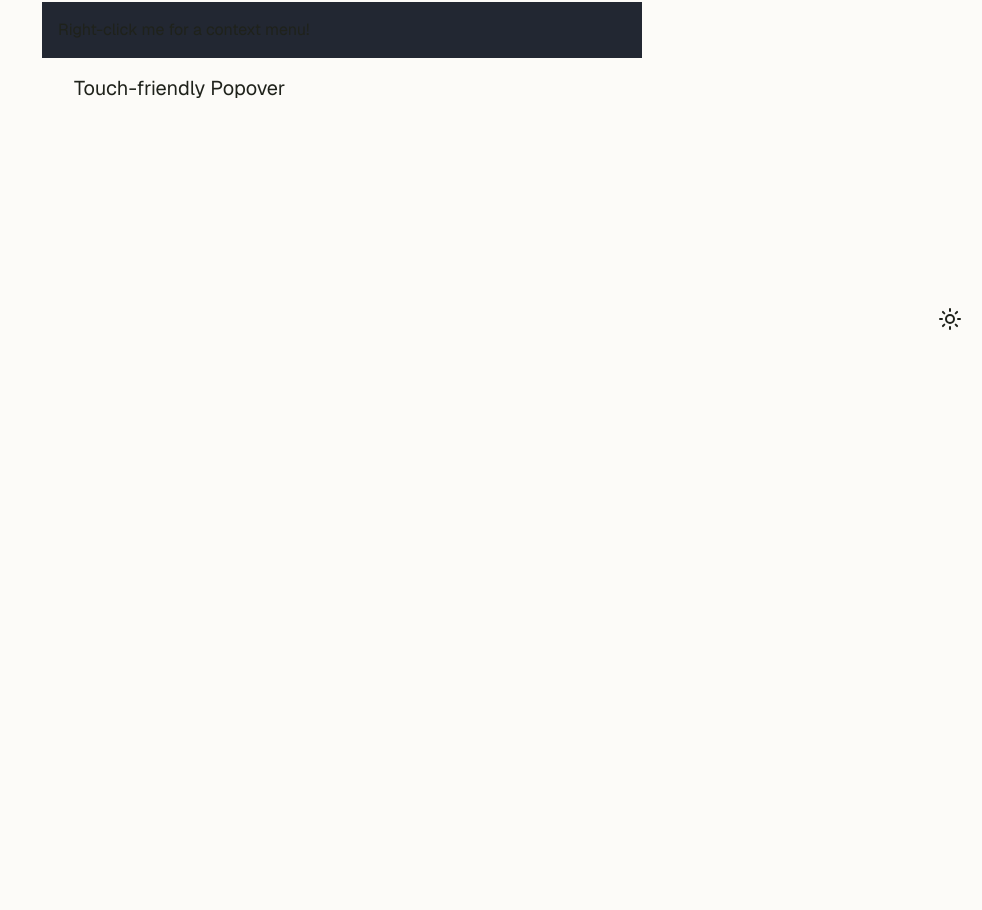
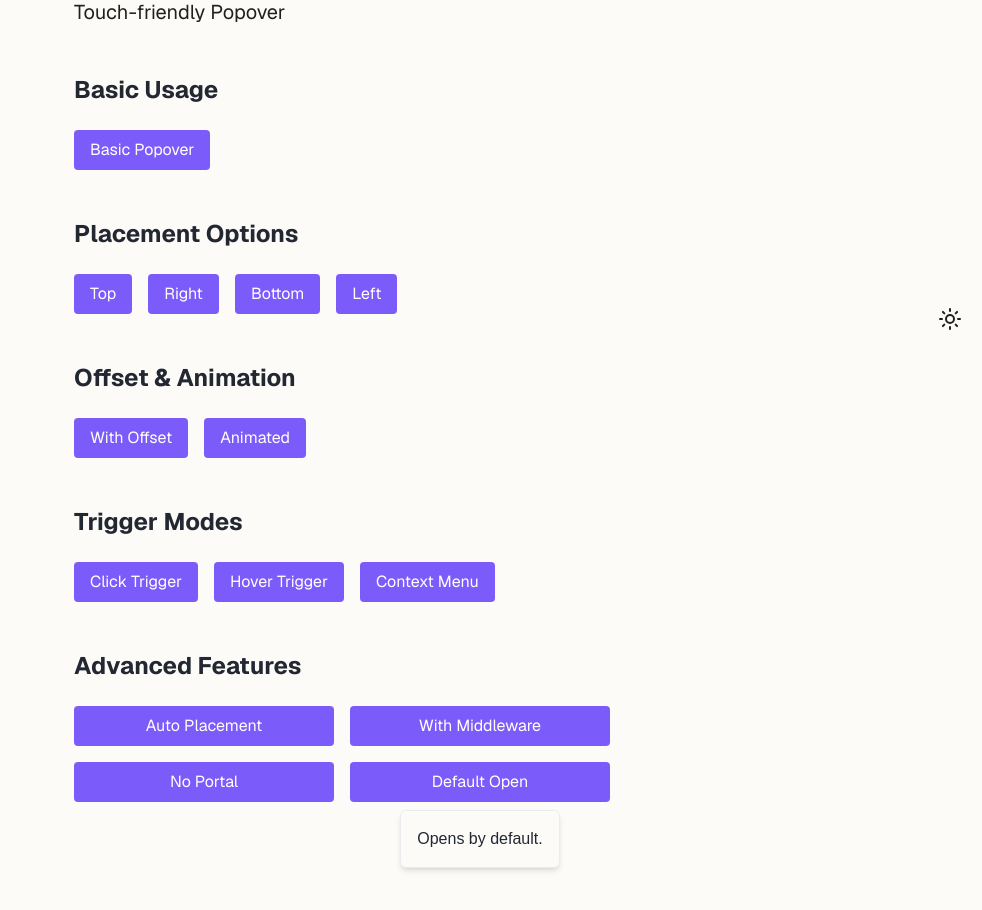
Before and after one commit to shakibdshy/react-popover-pro, a Next.js app: page / in a window 1280 px wide. Shown: the part 442-1352 px from the top of the page, without its empty margins (298-1280 px from the left). Before the commit the page ends 800 px from the top, so only its background shows below. Built offline with nearby package versions, Linux system fonts and the light colour scheme.

Commit message:
Add PopoverFeaturesExample to PopoverExample component

```diff
--- a/src/components/examples/popover-example.tsx
+++ b/src/components/examples/popover-example.tsx
@@ -2,6 +2,7 @@
 
 import { Popover, PopoverTrigger, PopoverContent } from "@/modules/popover";
 import { shift, offset } from "@/modules/popover/middleware";
+import PopoverFeaturesExample from "./popover-features-example";
 
 export default function PopoverExample() {
   return (
@@ -233,6 +234,9 @@ export default function PopoverExample() {
           </PopoverContent>
         </Popover>
       </div>
+
+      {/* Popover Features Example */}
+      <PopoverFeaturesExample />
     </div>
   );
 }
--- /dev/null
+++ b/src/components/examples/popover-features-example.tsx
@@ -0,0 +1,181 @@
+"use client";
+
+import React from "react";
+import { Popover, PopoverTrigger, PopoverContent } from "@/modules/popover";
+import { shift, offset } from "@/modules/popover/middleware";
+import { PopoverPlacement } from "@/modules/popover/popover-types";
+
+/**
+ * PopoverFeaturesExample Component
+ *
+ * A comprehensive example showcasing various features of the Popover component:
+ * - Basic usage
+ * - Placement options
+ * - Offset and positioning
+ * - Open state control
+ * - Animation effects
+ * - Middleware integration
+ * - Different trigger modes
+ * - Auto-placement
+ * - Portal rendering
+ */
+export default function PopoverFeaturesExample() {
+  const placements: PopoverPlacement[] = ["top", "right", "bottom", "left"];
+
+  return (
+    <div className="space-y-12 p-8">
+      {/* Section: Basic Usage */}
+      <section className="space-y-4">
+        <h2 className="text-2xl font-bold mb-6 text-gray-900 dark:text-gray-50">Basic Usage</h2>
+        <Popover>
+          <PopoverTrigger asChild>
+            <button className="px-4 py-2 bg-primary-500 text-white rounded hover:bg-primary-600 transition-colors">
+              Basic Popover
+            </button>
+          </PopoverTrigger>
+          <PopoverContent className="bg-vanilla-gray-50 dark:bg-dark-800 p-4 rounded-md shadow-md border border-gray-200 dark:border-dark-700">
+            <p className="text-gray-900 dark:text-gray-50">This is a basic popover.</p>
+          </PopoverContent>
+        </Popover>
+      </section>
+
+      {/* Section: Placement Options */}
+      <section className="space-y-4">
+        <h2 className="text-2xl font-bold mb-6 text-gray-900 dark:text-gray-50">Placement Options</h2>
+        <div className="flex space-x-4">
+          {placements.map((placement) => (
+            <Popover key={placement} placement={placement}>
+              <PopoverTrigger asChild>
+                <button className="px-4 py-2 bg-primary-500 text-white rounded hover:bg-primary-600 transition-colors">
+                  {placement.charAt(0).toUpperCase() + placement.slice(1)}
+                </button>
+              </PopoverTrigger>
+              <PopoverContent className="bg-vanilla-gray-50 dark:bg-dark-800 p-4 rounded-md shadow-md border border-gray-200 dark:border-dark-700">
+                <p className="text-gray-900 dark:text-gray-50">
+                  This popover is placed on the {placement}.
+                </p>
+              </PopoverContent>
+            </Popover>
+          ))}
+        </div>
+      </section>
+
+      {/* Section: Offset and Animation */}
+      <section className="space-y-4">
+        <h2 className="text-2xl font-bold mb-6 text-gray-900 dark:text-gray-50">Offset & Animation</h2>
+        <div className="flex space-x-4">
+          <Popover offset={20}>
+            <PopoverTrigger asChild>
+              <button className="px-4 py-2 bg-primary-500 text-white rounded hover:bg-primary-600 transition-colors">
+                With Offset
+              </button>
+            </PopoverTrigger>
+            <PopoverContent className="bg-vanilla-gray-50 dark:bg-dark-800 p-4 rounded-md shadow-md border border-gray-200 dark:border-dark-700">
+              <p className="text-gray-900 dark:text-gray-50">20px offset from trigger.</p>
+            </PopoverContent>
+          </Popover>
+
+          <Popover animate animationDuration={500} animationTiming="ease-in-out">
+            <PopoverTrigger asChild>
+              <button className="px-4 py-2 bg-primary-500 text-white rounded hover:bg-primary-600 transition-colors">
+                Animated
+              </button>
+            </PopoverTrigger>
+            <PopoverContent className="bg-vanilla-gray-50 dark:bg-dark-800 p-4 rounded-md shadow-md border border-gray-200 dark:border-dark-700">
+              <p className="text-gray-900 dark:text-gray-50">Smooth animation effect.</p>
+            </PopoverContent>
+          </Popover>
+        </div>
+      </section>
+
+      {/* Section: Trigger Modes */}
+      <section className="space-y-4">
+        <h2 className="text-2xl font-bold mb-6 text-gray-900 dark:text-gray-50">Trigger Modes</h2>
+        <div className="flex space-x-4">
+          <Popover triggerMode="click">
+            <PopoverTrigger asChild>
+              <button className="px-4 py-2 bg-primary-500 text-white rounded hover:bg-primary-600 transition-colors">
+                Click Trigger
+              </button>
+            </PopoverTrigger>
+            <PopoverContent className="bg-vanilla-gray-50 dark:bg-dark-800 p-4 rounded-md shadow-md border border-gray-200 dark:border-dark-700">
+              <p className="text-gray-900 dark:text-gray-50">Opens on click.</p>
+            </PopoverContent>
+          </Popover>
+
+          <Popover triggerMode="hover" openDelay={200} closeDelay={500}>
+            <PopoverTrigger asChild>
+              <button className="px-4 py-2 bg-primary-500 text-white rounded hover:bg-primary-600 transition-colors">
+                Hover Trigger
+              </button>
+            </PopoverTrigger>
+            <PopoverContent className="bg-vanilla-gray-50 dark:bg-dark-800 p-4 rounded-md shadow-md border border-gray-200 dark:border-dark-700">
+              <p className="text-gray-900 dark:text-gray-50">Opens on hover with delay.</p>
+            </PopoverContent>
+          </Popover>
+
+          <Popover triggerMode="context-menu">
+            <PopoverTrigger asChild>
+              <button className="px-4 py-2 bg-primary-500 text-white rounded hover:bg-primary-600 transition-colors">
+                Context Menu
+              </button>
+            </PopoverTrigger>
+            <PopoverContent className="bg-vanilla-gray-50 dark:bg-dark-800 p-4 rounded-md shadow-md border border-gray-200 dark:border-dark-700">
+              <p className="text-gray-900 dark:text-gray-50">Right-click to open.</p>
+            </PopoverContent>
+          </Popover>
+        </div>
+      </section>
+
+      {/* Section: Advanced Features */}
+      <section className="space-y-4">
+        <h2 className="text-2xl font-bold mb-6 text-gray-900 dark:text-gray-50">Advanced Features</h2>
+        <div className="grid grid-cols-2 gap-4">
+          <Popover autoPlacement>
+            <PopoverTrigger asChild>
+              <button className="px-4 py-2 bg-primary-500 text-white rounded hover:bg-primary-600 transition-colors">
+                Auto Placement
+              </button>
+            </PopoverTrigger>
+            <PopoverContent className="bg-vanilla-gray-50 dark:bg-dark-800 p-4 rounded-md shadow-md border border-gray-200 dark:border-dark-700">
+              <p className="text-gray-900 dark:text-gray-50">Automatically adjusts position.</p>
+            </PopoverContent>
+          </Popover>
+
+          <Popover middleware={[offset(10), shift(20)]}>
+            <PopoverTrigger asChild>
+              <button className="px-4 py-2 bg-primary-500 text-white rounded hover:bg-primary-600 transition-colors">
+                With Middleware
+              </button>
+            </PopoverTrigger>
+            <PopoverContent className="bg-vanilla-gray-50 dark:bg-dark-800 p-4 rounded-md shadow-md border border-gray-200 dark:border-dark-700">
+              <p className="text-gray-900 dark:text-gray-50">Uses offset and shift middleware.</p>
+            </PopoverContent>
+          </Popover>
+
+          <Popover usePortal={false}>
+            <PopoverTrigger asChild>
+              <button className="px-4 py-2 bg-primary-500 text-white rounded hover:bg-primary-600 transition-colors">
+                No Portal
+              </button>
+            </PopoverTrigger>
+            <PopoverContent className="bg-vanilla-gray-50 dark:bg-dark-800 p-4 rounded-md shadow-md border border-gray-200 dark:border-dark-700">
+              <p className="text-gray-900 dark:text-gray-50">Rendered in DOM hierarchy.</p>
+            </PopoverContent>
+          </Popover>
+
+          <Popover defaultOpen>
+            <PopoverTrigger asChild>
+              <button className="px-4 py-2 bg-primary-500 text-white rounded hover:bg-primary-600 transition-colors">
+                Default Open
+              </button>
+            </PopoverTrigger>
+            <PopoverContent className="bg-vanilla-gray-50 dark:bg-dark-800 p-4 rounded-md shadow-md border border-gray-200 dark:border-dark-700">
+              <p className="text-gray-900 dark:text-gray-50">Opens by default.</p>
+            </PopoverContent>
+          </Popover>
+        </div>
+      </section>
+    </div>
+  );
+}
```
